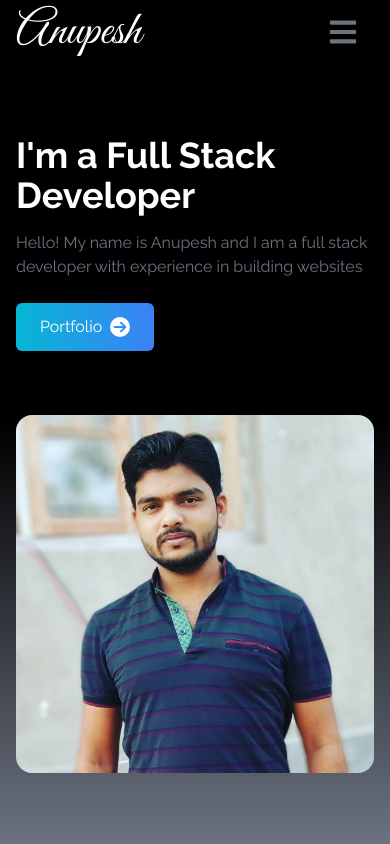
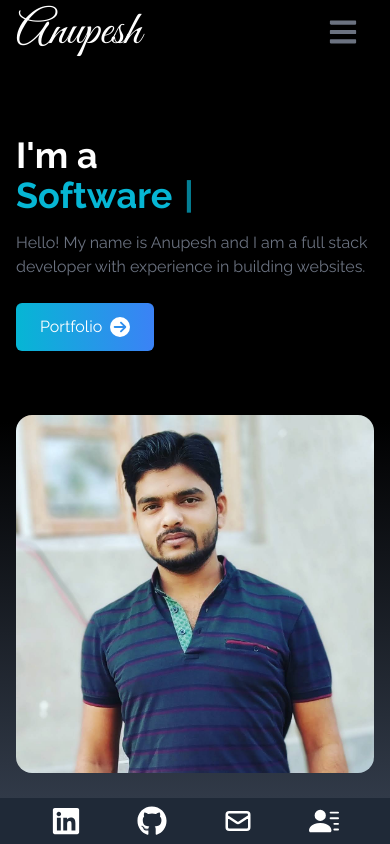
Before and after one commit to AnupeshVerma/Portfolio, a React (Create React App) app: page / in a window 390 px wide. Shown: the top 844 px of the page. Built offline with nearby package versions, Linux system fonts and the light colour scheme; the HTML template or start-up script is replaced by a standard one.

Commit message:
Bottom bar for links in small devices

```diff
--- a/package.json
+++ b/package.json
@@ -11,6 +11,7 @@
     "react-icons": "^5.0.1",
     "react-scripts": "5.0.1",
     "react-scroll": "^1.9.0",
+    "react-simple-typewriter": "^5.0.1",
     "web-vitals": "^2.1.4"
   },
   "scripts": {
--- a/src/components/Home.jsx
+++ b/src/components/Home.jsx
@@ -1,25 +1,41 @@
-import React, {useEffect} from "react";
+import React, { useEffect } from "react";
 import heroImage from "../assets/heroImage.jpg";
 import { FaCircleArrowRight } from "react-icons/fa6";
 import { Link } from "react-scroll";
+import { Typewriter, Cursor } from "react-simple-typewriter";
 
 const Home = () => {
   useEffect(() => {
     document.title = "Anupesh's Portfolio";
   }, []);
+
   return (
     <div
       name="home"
-      className="h-screen w-full bg-gradient-to-b from-black via-black to-gray-500"
+      className="h-screen w-full bg-gradient-to-b from-black via-black to-gray-700"
     >
       <div className="max-w-screen-lg mx-auto flex flex-col md:flex-row items-center justify-evenly h-full pt-20 p-4 ">
-        <div id="sideText" className="flex flex-col justify-center md:h-full">
+        <div
+          id="sideText"
+          className="md:w-1/2 flex flex-col justify-center md:h-full"
+        >
           <h2 className="text-4xl sm:text-7xl font-bold text-white">
-            I'm a Full Stack Developer
+            I'm a
+            <br />
+            <span className="text-cyan-500">
+              {" "}
+              <Typewriter
+                words={["Full Stack Developer", "Software Developer"]}
+                loop={10}
+                cursor
+                typeSpeed={100}
+                deleteSpeed={100}
+              />
+            </span>
           </h2>
           <p className="text-gray-500 py-4 max-w-md">
             Hello! My name is Anupesh and I am a full stack developer with
-            experience in building websites
+            experience in building websites.
           </p>
           <div>
             <Link
@@ -35,7 +51,7 @@ const Home = () => {
             </Link>
           </div>
         </div>
-        <div id="heroImage">
+        <div id="heroImage" className="md:w-1/2">
           <img
             src={heroImage}
             alt="myProfile"
--- a/src/components/SocialLinks.jsx
+++ b/src/components/SocialLinks.jsx
@@ -7,52 +7,41 @@ const SocialLinks = () => {
   const links = [
     {
       id: 1,
-      child: (
-        <>
-          LinkedIn <FaLinkedin size={30} />
-        </>
-      ),
+      name: "LinkedIn",
+      icon: <FaLinkedin size={30} />,
       href: "https://www.linkedin.com/in/AnupeshVerma/",
       style: "rounded-tr-md",
     },
     {
       id: 2,
-      child: (
-        <>
-          GitHub <FaGithub size={30} />
-        </>
-      ),
+      name: "GitHub",
+      icon: <FaGithub size={30} />,
       href: "https://github.com/anupeshverma",
     },
     {
       id: 3,
-      child: (
-        <>
-          Mail <HiOutlineMail size={30} />
-        </>
-      ),
+      name: "Mail",
+      icon: <HiOutlineMail size={30} />,
       href: "mailto:Anupeshkverma121@gmail.com",
     },
     {
       id: 4,
-      child: (
-        <>
-          Resume <BsFillPersonLinesFill size={30} />
-        </>
-      ),
+      name: "Resume",
+      icon: <BsFillPersonLinesFill size={30} />,
       style: "rounded-br-md",
-      href: "https://drive.google.com/file/d/1WzSwm9ztfZEup4NHN9gtIhfNvNpKLdaw/view?usp=drive_link"
+      href: "https://drive.google.com/file/d/1WzSwm9ztfZEup4NHN9gtIhfNvNpKLdaw/view?usp=drive_link",
     },
   ];
 
   return (
+    <div>
       <div className="hidden md:flex flex-col top-[35%] left-0 fixed">
         <ul>
-        {links.map(({ id, child, href, style, download }) => (
+          {links.map(({ id, name, icon, href, style }) => (
             <li
               key={id}
               className={
-              "flex justify-between items-center w-40 h-14 px-4 ml-[-100px] hover:ml-[-10px] hover:rounded-md duration-300 bg-gray-500" +
+                "flex justify-between items-center w-40 h-14 px-4 ml-[-100px] hover:ml-[-10px] hover:rounded-md duration-300 bg-gray-600" +
                 " " +
                 style
               }
@@ -63,12 +52,29 @@ const SocialLinks = () => {
                 target="_blank"
                 rel="noreferrer"
               >
-              {child}
+                {name} {icon}
               </a>
             </li>
           ))}
         </ul>
       </div>
+
+      <div id="bottomBar" className="md:hidden bottom-0 w-full bg-gray-800 fixed">
+        <ul className="list-none flex w-full justify-center space-x-10 text-white">
+          {links.map(({ id, icon, href}) => (
+            <li key={id} className={"p-2 rounded-full"}>
+              <a
+                href={href}
+                target="_blank"
+                rel="noreferrer"
+              >
+                {icon}
+              </a>
+            </li>
+          ))}
+        </ul>
+      </div>
+    </div>
   );
 };
 
```
Also changed, not shown: 1 other file (tests, documents, lock files or other folders). Lines whose indentation alone changed are shown as unchanged.
